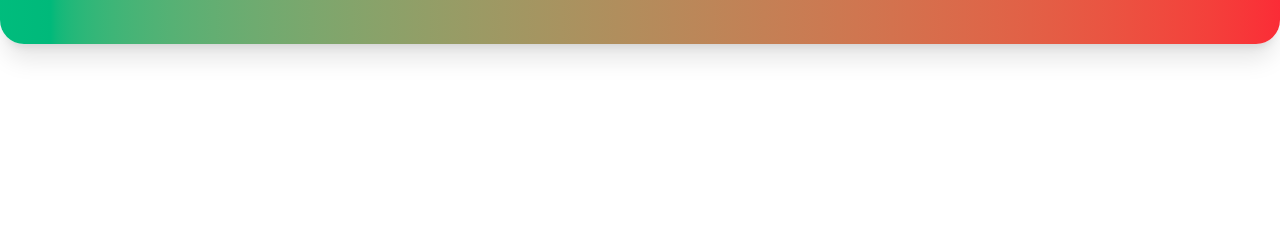
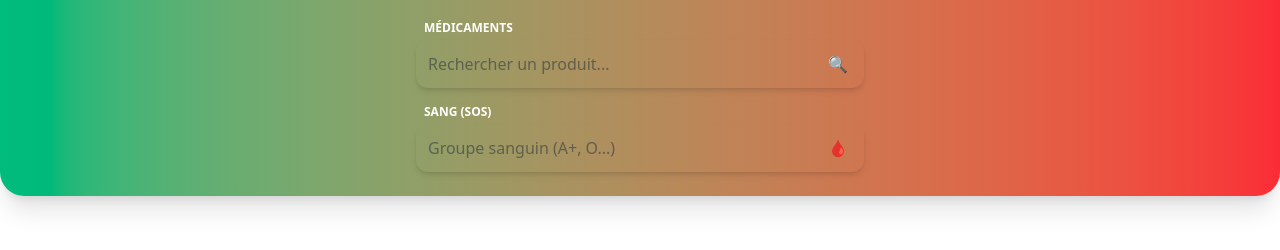
Before and after one commit to raymondhermanikourou-gif/elikya-pharma, a plain HTML site: page src/solupharma.html in a window 1280 px wide. Shown: the part 64-314 px from the top of the page. Drawn offline with Linux system fonts and the light colour scheme.

Commit message:
ajout des sections recherche medicaments et sang

```diff
--- a/src/solupharma.html
+++ b/src/solupharma.html
@@ -14,7 +14,30 @@
         SOLUPHARMA
     </h1>
 
+  <!-- Conteneur des deux barres -->
+    <div class="space-y-4 max-w-md mx-auto">
 
+        <!-- Barre Médicament -->
+        <div class="flex flex-col">
+            <span class="text-white text-xs font-bold mb-1 ml-2">MÉDICAMENTS</span>
+            <div class="relative">
+                <input type="text" placeholder="Rechercher un produit..."
+                    class="w-full p-3 rounded-xl shadow-md focus:outline-none border-none text-gray-800">
+                <span class="absolute right-4 top-3 text-emerald-600">🔍</span>
+            </div>
+        </div>
+
+        <!-- Barre Sang -->
+        <div class="flex flex-col">
+            <span class="text-white text-xs font-bold mb-1 ml-2">SANG (SOS)</span>
+            <div class="relative">
+                <input type="text" placeholder="Groupe sanguin (A+, O...)"
+                    class="w-full p-3 rounded-xl shadow-md focus:outline-none border-none text-gray-800">
+                <span class="absolute right-4 top-3 text-red-600">🩸</span>
+            </div>
+        </div>
+
+    </div>
 </header>
   </body>
 </html>
```
